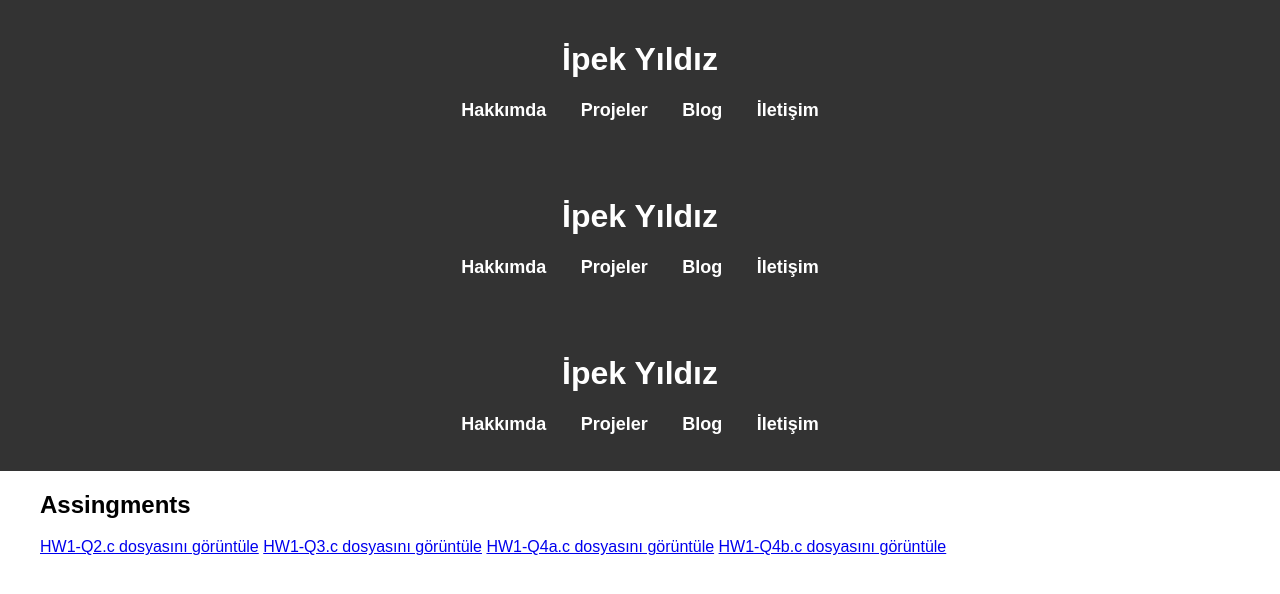
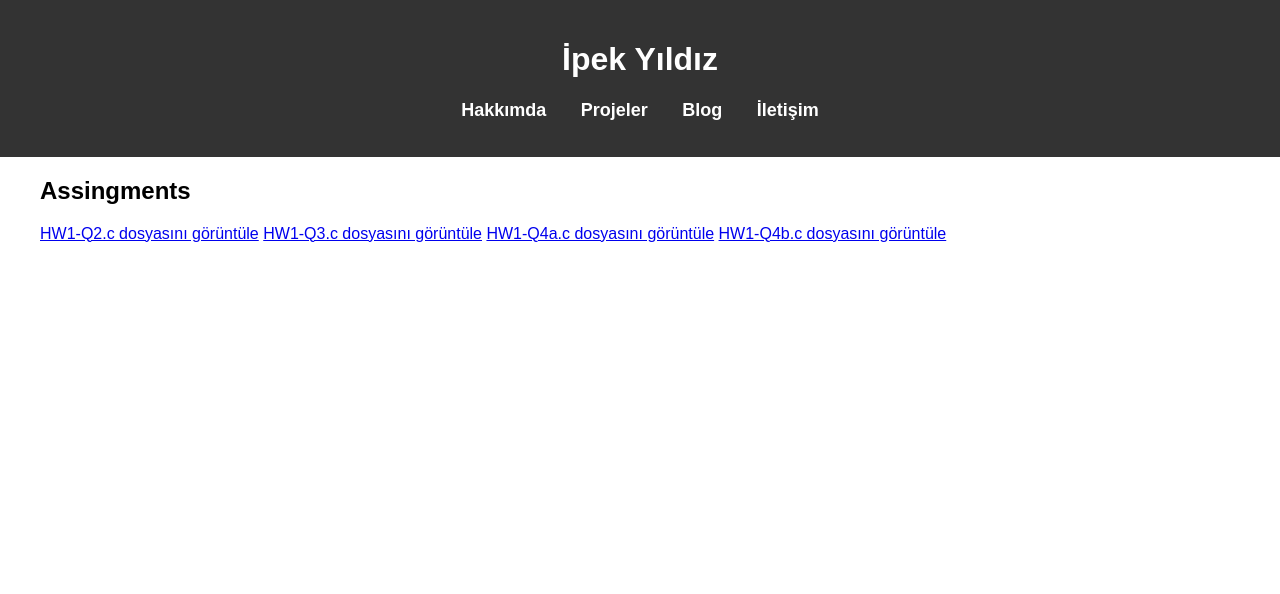
Before and after one commit to ipekeyildiz/ipekeyildiz.github.io, a plain HTML site: page index.html in a window 1280 px wide. Drawn offline with Linux system fonts and the light colour scheme.

Commit message:
Update index.html
Signed-off-by: ipekeyildiz <ipekeeyildiz@gmail.com>

```diff
--- a/index.html
+++ b/index.html
@@ -1,59 +1,4 @@
 
-<!DOCTYPE html>
-<html lang="tr">
-<head>
-    <meta charset="UTF-8">
-    <meta name="viewport" content="width=device-width, initial-scale=1.0">
-    <title>İpek Yıldız - Portfolio</title>
-    <link rel="stylesheet" href="style.css"> <!-- CSS bağlanıyor -->
-</head>
-<body>
-
-
-    <header>
-        <h1>İpek Yıldız</h1>
-        <nav>
-            <ul>
-                <li><a href="#about">Hakkımda</a></li>
-                <li><a href="#projects">Projeler</a></li>
-                <li><a href="#blog">Blog</a></li>
-                <li><a href="#contact">İletişim</a></li>
-            </ul>
-        </nav>
-    </header>
-
-</body>
-</html>
-<head>
-  <meta charset="UTF-8">
-  <meta name="viewport" content="width=device-width, initial-scale=1.0">
-  <meta name="google-site-verification" content="1vQKy6PFIboFl9eeiOXtgYNKN7NbelWa0-dwSqjDng4" />
-  <title>İpek Yıldız - Portfolio</title>
-  <link rel="stylesheet" href="style.css">
-</head>
-
-<!DOCTYPE html>
-<html lang="tr">
-<head>
-    <meta charset="UTF-8">
-    <meta name="viewport" content="width=device-width, initial-scale=1.0">
-    <title>İpek Yıldız - Portfolio</title>
-    <link rel="stylesheet" href="style.css"> <!-- CSS bağlanıyor -->
-</head>
-<body>
-
-
-    <header>
-        <h1>İpek Yıldız</h1>
-        <nav>
-            <ul>
-                <li><a href="#about">Hakkımda</a></li>
-                <li><a href="#projects">Projeler</a></li>
-                <li><a href="#blog">Blog</a></li>
-                <li><a href="#contact">İletişim</a></li>
-            </ul>
-        </nav>
-    </header>
 <!DOCTYPE html>
 <html lang="tr">
 <head>
```
